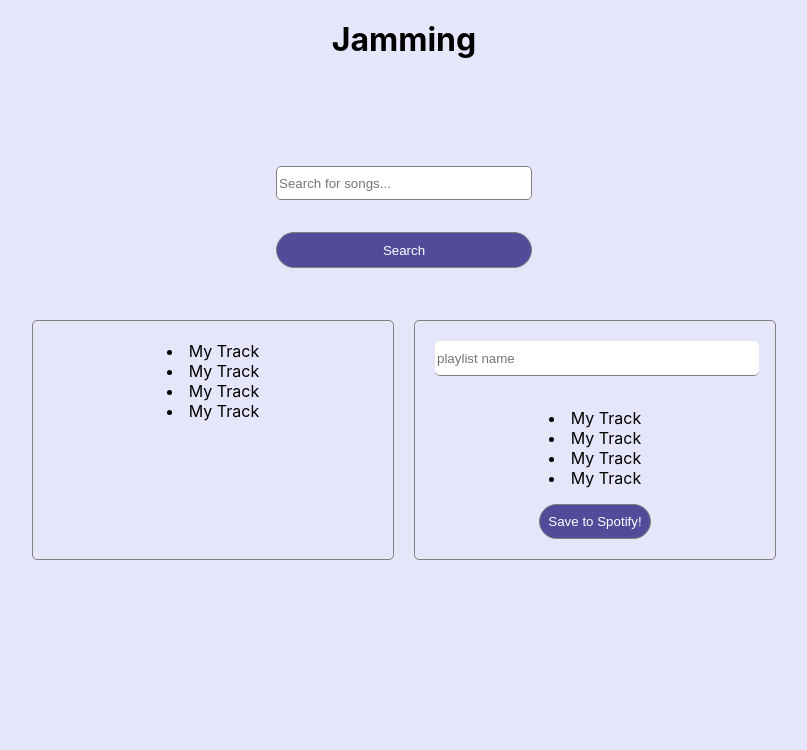
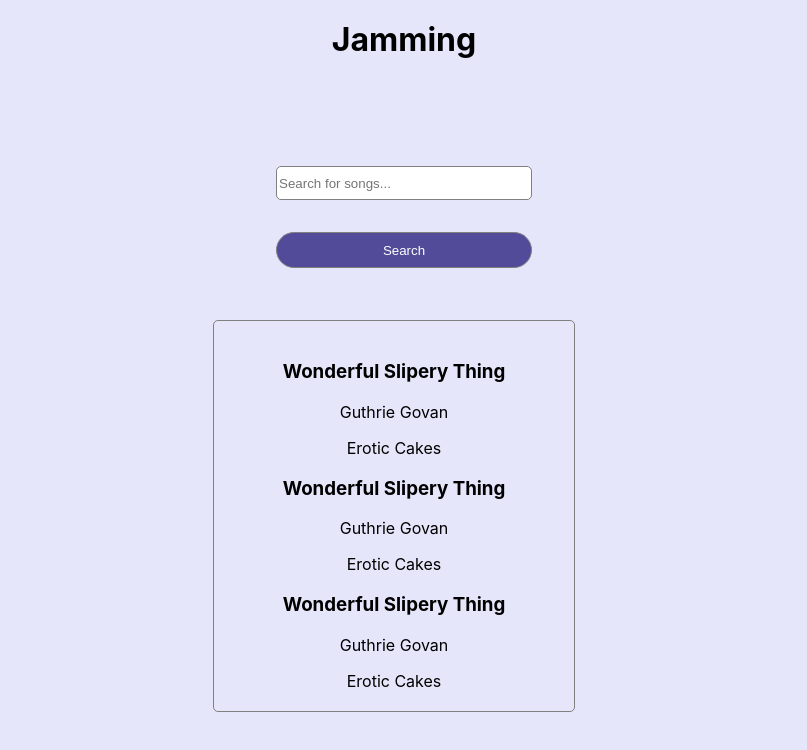
Before and after one commit to joaovian06/jamming, a React (Create React App) app: page / in a window 1280 px wide. Shown: the top 750 px of the page, without its empty margins (236-1043 px from the left). Built offline with nearby package versions, Linux system fonts and the light colour scheme.

Commit message:
feat: passing hardcoded props throught components

```diff
--- a/src/components/App/App.js
+++ b/src/components/App/App.js
@@ -3,14 +3,35 @@ import Playlist from '../Playlist/Playlist';
 import SearchBar from '../SearchBar/SearchBar';
 import SearchResults from '../SearchResults/SearchResults';
 
-function App() {
+const tracks = [
+  {
+    id: 1,
+    songName: 'Wonderful Slipery Thing',
+    artist: 'Guthrie Govan',
+    album: 'Erotic Cakes'
+  },
+  {
+    id: 2,
+    songName: 'Wonderful Slipery Thing',
+    artist: 'Guthrie Govan',
+    album: 'Erotic Cakes'
+  },
+  {
+    id: 3,
+    songName: 'Wonderful Slipery Thing',
+    artist: 'Guthrie Govan',
+    album: 'Erotic Cakes'
+  }
+];
+
+const App = () => {
   return (
     <div className="App">
       <h1 className='App-title'>Jamming</h1>
       <SearchBar></SearchBar>
       <div className='tracksContent'>
-        <SearchResults></SearchResults>
-        <Playlist></Playlist>
+        <SearchResults tracks={tracks}></SearchResults>
+        {/* <Playlist></Playlist> */}
       </div>
     </div>
   );
--- a/src/components/SearchResults/SearchResults.js
+++ b/src/components/SearchResults/SearchResults.js
@@ -2,10 +2,10 @@ import React from "react";
 import Tracklist from "../Tracklist/Tracklist";
 import './SearchResults.scss'
 
-function SearchResults() {
+const SearchResults = ({tracks}) => {
   return(
     <div className="searchResultsContainer">
-      <Tracklist></Tracklist>
+      <Tracklist tracks={tracks}></Tracklist>
     </div>
   );
 };
--- a/src/components/Track/Track.js
+++ b/src/components/Track/Track.js
@@ -1,8 +1,12 @@
 import React from 'react';
 
-function Track() {
+function Track({track}) {
   return (
-    <li>My Track</li>
+    <div>
+      <h3>{track.songName}</h3>
+      <p>{track.artist}</p>
+      <span>{track.album}</span>
+    </div>
   );
 };
 
--- a/src/components/Tracklist/Tracklist.js
+++ b/src/components/Tracklist/Tracklist.js
@@ -1,13 +1,12 @@
 import React from 'react';
 import Track from '../Track/Track'
 
-function Tracklist() {
+const Tracklist = ({tracks}) => {
   return (
     <div>
-      <Track></Track>
-      <Track></Track>
-      <Track></Track>
-      <Track></Track>
+      {tracks.map((track) => {
+        return <Track track={track} key={track.id}></Track>
+      })}
     </div>
   );
 };
```
